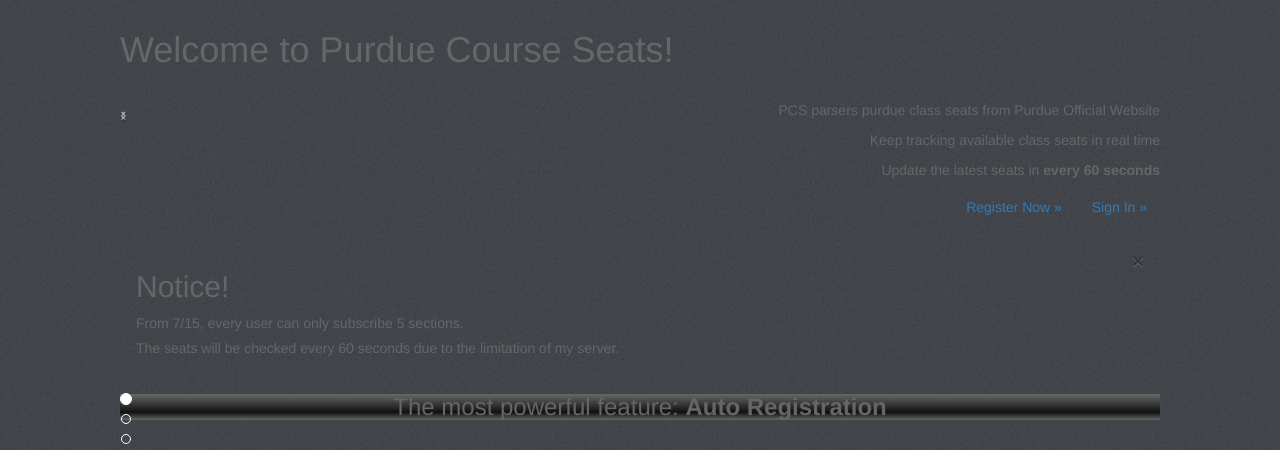
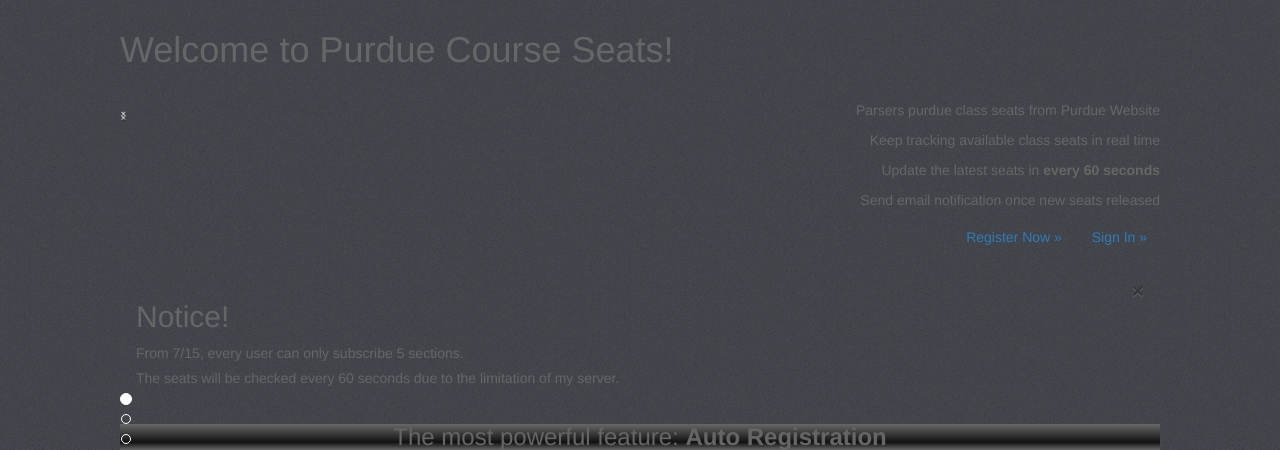
Before and after one commit to RyanCccc/PurdueCourseSeats, a Django app: page / in a window 1280 px wide. Shown: the part 50-500 px from the top of the page. Run offline with Django 3.2, Linux system fonts and the light colour scheme; parts of the project's set-up code (start-up, migrations or seed data) failed here and were passed over; some libraries are stand-ins or nearby versions.

Commit message:
Changed some description on index page

```diff
--- a/templates/index_bootstrap.html
+++ b/templates/index_bootstrap.html
@@ -60,9 +60,10 @@
                   </div>
               </div>
               <div class="description span6">
-                  <p>PCS parsers purdue class seats from Purdue Official Website</p>
+                  <p>Parsers purdue class seats from Purdue Website</p>
                   <p>Keep tracking available class seats in real time</p>
                   <p>Update the latest seats in <b>every 60 seconds</b></p>
+                  <p>Send email notification once new seats released</p>
                   {% if not request.user.is_authenticated %}
                   <p>
                     <a href="{% url 'user_mode_register' %}" class="btn btn-large">Register Now »</a>
```
